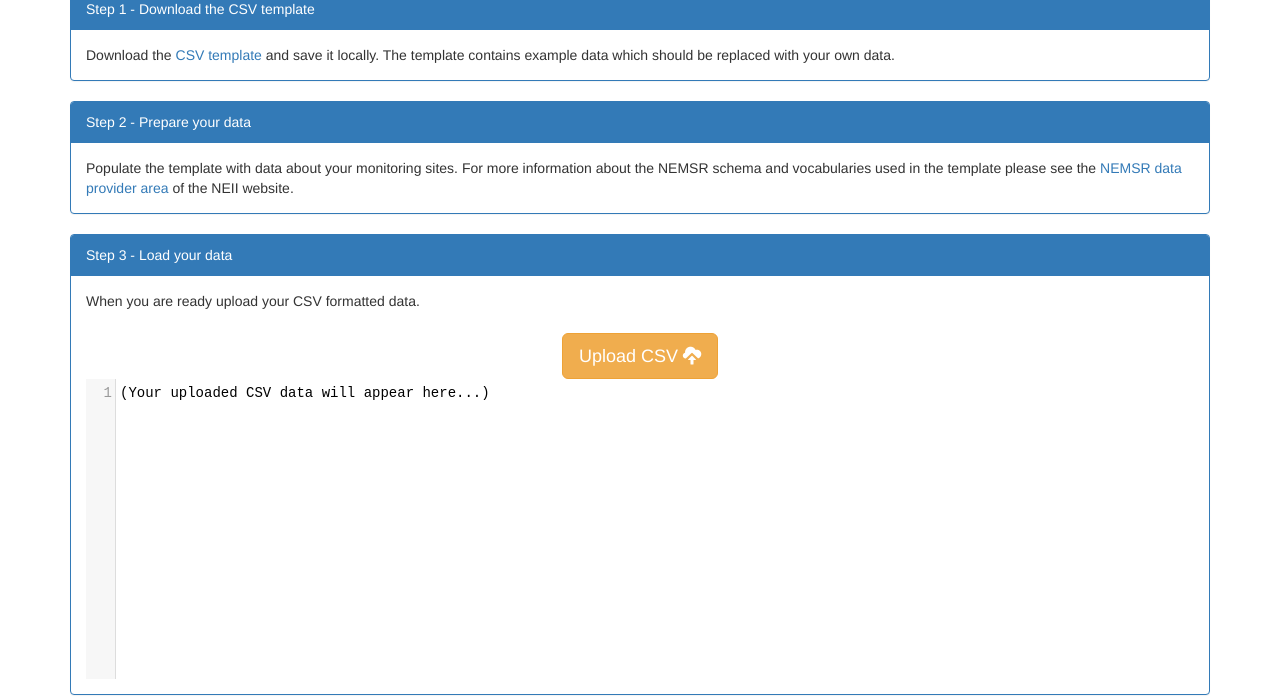
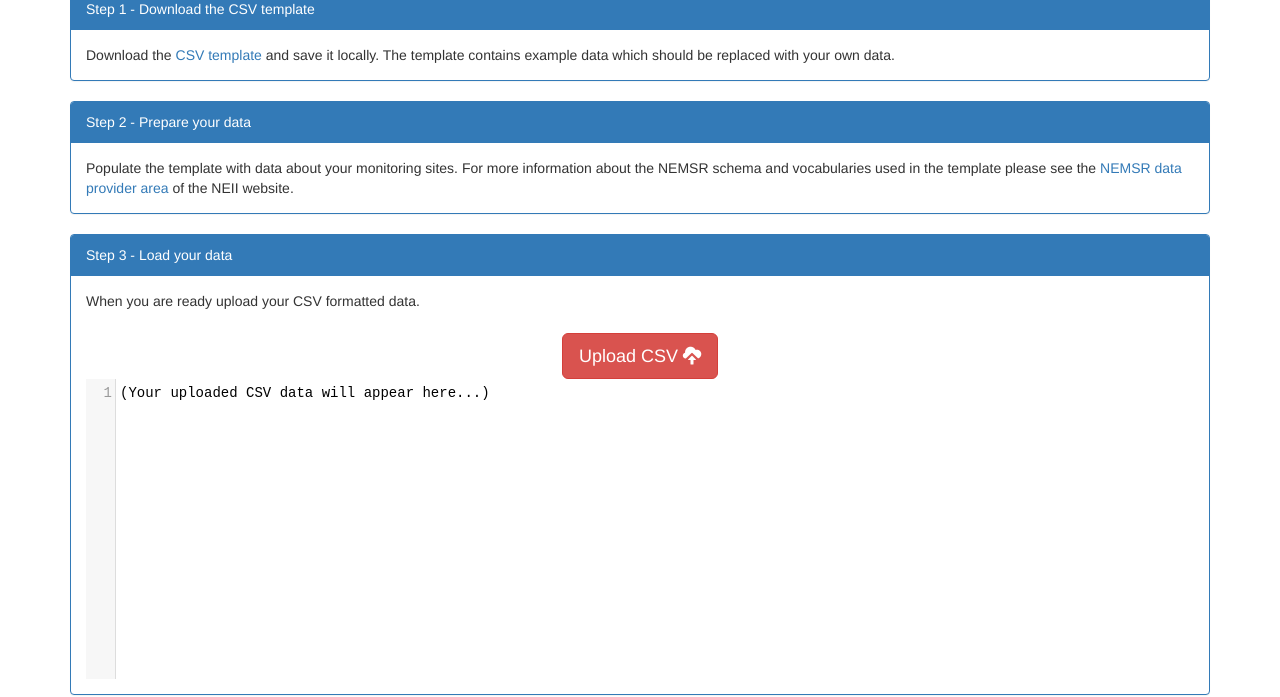
Before and after one commit to neii-tools/csv2geojson, a plain HTML site: page index.html in a window 1280 px wide. Shown: the part 132-829 px from the top of the page. Drawn offline with nearby package versions, Linux system fonts and the light colour scheme.

Commit message:
changing button colour

```diff
--- a/index.html
+++ b/index.html
@@ -80,15 +80,8 @@
 	<div class="panel panel-primary">
       <div class="panel-heading">Step 3 - Load your data</div>
       <div class="panel-body">When you are ready upload your CSV formatted data.
-	<!--  <div class="text-center"><button type="button" class="btn btn-lg btn-warning" id="uploadcsv">Upload <span class="glyphicon glyphicon-cloud-upload"></span></button>
-	-->
-
-	<input id="fileSelector" type="file" style="visibility:hidden" accept=".csv"/>
-	<div class="text-center"><button type="button" class="btn btn-lg btn-warning"  onclick="$('#fileSelector').click();" id="uploadcsv">Upload CSV <span class="glyphicon glyphicon-cloud-upload"></span></button>
-
-
-
-
+        <input id="fileSelector" type="file" style="visibility:hidden" accept=".csv"/>
+        <div class="text-center"><button type="button" class="btn btn-lg btn-danger"  onclick="$('#fileSelector').click();" id="uploadcsv">Upload CSV <span class="glyphicon glyphicon-cloud-upload"></span></button>
 	</div>
 	<div class="row">
         <div class="col-md-12">
```
